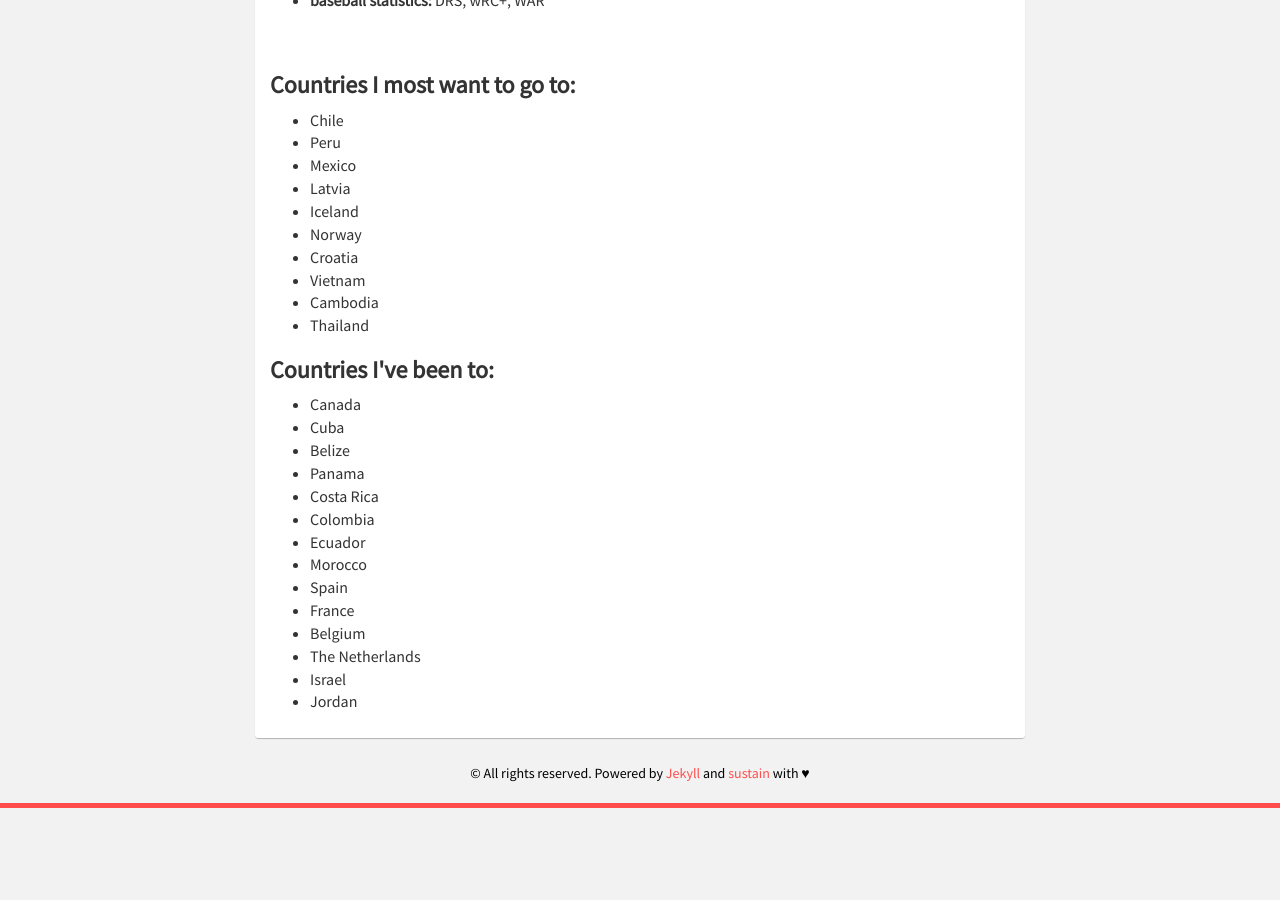
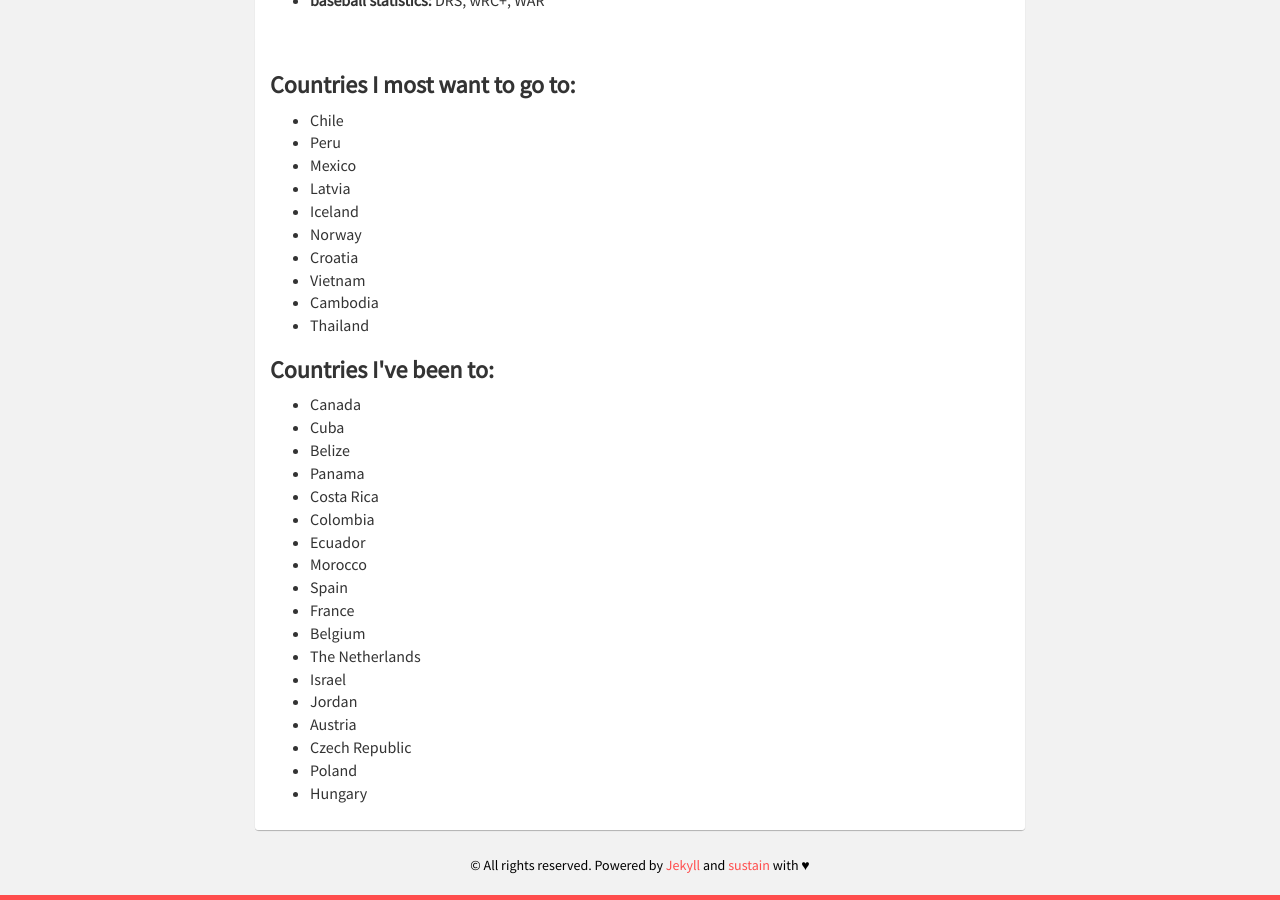
Before and after one commit to mrkaye97/mrkaye97.github.io, a Jekyll site: the page built from about.html, in a window 1280 px wide and 900 px high, scrolled down 1625 px. Built offline with Jekyll 4.4.1, drawn with Linux system fonts in a browser that asks for light colours; nearby versions of some CDN libraries; before the commit the page ends 2433 px from its top, so only the background shows below that.

Commit message:
Update about.html

```diff
--- a/about.html
+++ b/about.html
@@ -126,6 +126,10 @@ Title: About Me
 				  <li style="font-size:16px">The Netherlands</li>
 				  <li style="font-size:16px">Israel</li>
 				  <li style="font-size:16px">Jordan</li>
+				  <li style="font-size:16px">Austria</li>
+				  <li style="font-size:16px">Czech Republic</li>
+				  <li style="font-size:16px">Poland</li>
+				  <li style="font-size:16px">Hungary</li>
 				</ul>
 		  </div>
 		</div>
```
